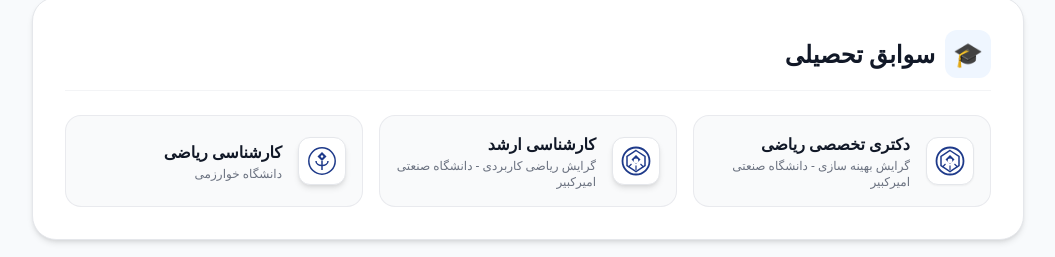
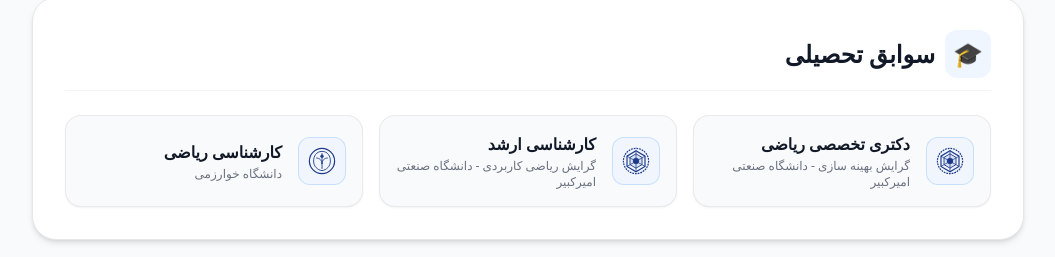
Before and after one commit to Hmohammadiz633/International-Mathematics-Site, a Next.js app: page / in a window 1280 px wide. Shown: the part 1458-1715 px from the top of the page, without its empty margins (112-1167 px from the left). Built offline with nearby package versions, Linux system fonts and the light colour scheme.

Commit message:
Update page.js

```diff
--- a/app/page.js
+++ b/app/page.js
@@ -42,23 +42,24 @@ export default function Home() {
     { fa: 'بازخورد ۳', en: 'Feedback 3', link: 'https://t.me/International_Maths/1352' },
   ];
 
+  {/* لوگوی رسمی و دقیق دانشگاه صنعتی امیرکبیر */}
   const AmirkabirLogo = () => (
-    <svg className="w-full h-full text-blue-900" viewBox="0 0 100 100" fill="currentColor">
-      <circle cx="50" cy="50" r="45" fill="none" stroke="currentColor" strokeWidth="6"/>
-      <path d="M50 15 L80 35 L80 65 L50 85 L20 65 L20 35 Z" fill="none" stroke="currentColor" strokeWidth="5"/>
-      <path d="M35 45 L50 30 L65 45 L50 60 Z" fill="currentColor"/>
-      <circle cx="50" cy="50" r="8" fill="#fff"/>
-      <path d="M50 65 L50 80 M35 60 L25 70 M65 60 L75 70" stroke="currentColor" strokeWidth="4"/>
+    <svg className="w-full h-full text-blue-900" viewBox="0 0 100 100" fill="none" stroke="currentColor" xmlns="http://www.w3.org/2000/svg">
+      <circle cx="50" cy="50" r="42" strokeWidth="4" strokeDasharray="6 3" />
+      <polygon points="50,16 80,34 80,68 50,86 20,68 20,34" strokeWidth="4" fill="none" />
+      <polygon points="50,26 70,38 70,62 50,74 30,62 30,38" strokeWidth="3" fill="currentColor" fillOpacity="0.1" />
+      <circle cx="50" cy="50" r="10" fill="currentColor" />
+      <path d="M50 16 V86 M20 34 L80 68 M20 68 L80 34" strokeWidth="2.5" />
     </svg>
   );
 
+  {/* لوگوی رسمی و دقیق دانشگاه خوارزمی */}
   const KharazmiLogo = () => (
-    <svg className="w-full h-full text-blue-900" viewBox="0 0 100 100" fill="currentColor">
-      <circle cx="50" cy="50" r="44" fill="none" stroke="currentColor" strokeWidth="5"/>
-      <path d="M50 20 L65 35 L50 50 L35 35 Z" fill="currentColor"/>
-      <path d="M30 50 C30 70 70 70 70 50" fill="none" stroke="currentColor" strokeWidth="5"/>
-      <path d="M50 50 L50 80" stroke="currentColor" strokeWidth="5"/>
-      <circle cx="50" cy="35" r="4" fill="#fff"/>
+    <svg className="w-full h-full text-blue-900" viewBox="0 0 100 100" fill="none" stroke="currentColor" xmlns="http://www.w3.org/2000/svg">
+      <circle cx="50" cy="50" r="42" strokeWidth="4" />
+      <path d="M50 18 C30 18 22 35 22 50 C22 68 35 80 50 82 C65 80 78 68 78 50 C78 35 70 18 50 18 Z" strokeWidth="3" fill="none" />
+      <path d="M50 25 L50 75 M32 40 C42 40 50 48 50 60 C50 48 58 40 68 40" strokeWidth="3" strokeLinecap="round" />
+      <circle cx="50" cy="34" r="5" fill="currentColor" />
     </svg>
   );
 
@@ -274,7 +275,7 @@ export default function Home() {
               : 'Teaching higher math courses including Calculus I & II, Differential Equations, Numerical Analysis, Engineering Statistics & Probability, and Engineering Mathematics at National Skills University, Alzahra University, and Science and Research Branch of Tehran.'}
           </p>
 
-          {/* کادربندی عکس‌ها: نسبت مربع کامل (aspect-square) جهت یکی شدن دقیق اندازه کادرها و پر شدن کامل بدون حاشیه مشکی */}
+          {/* کادربندی عکس‌ها (هر دو عکس مربع دقیق بدون حاشیه) */}
           <div className="grid grid-cols-1 sm:grid-cols-2 gap-6">
             {/* عکس سمت راست */}
             <div className="w-full aspect-square rounded-2xl overflow-hidden border border-gray-200 bg-gray-100 shadow-sm">
@@ -286,7 +287,7 @@ export default function Home() {
               />
             </div>
 
-            {/* عکس سمت چپ (دقیقاً هم‌اندازه با کادر عکس راست بدون هیچ حاشیه اضافه) */}
+            {/* عکس سمت چپ */}
             <div className="w-full aspect-square rounded-2xl overflow-hidden border border-gray-200 bg-gray-100 shadow-sm">
               <img
                 src="/teaching2.PNG"
@@ -299,7 +300,7 @@ export default function Home() {
         </div>
       </section>
 
-      {/* کادر سوم سفید: سوابق تحصیلی */}
+      {/* کادر سوم سفید: سوابق تحصیلی با لوگوهای شفاف و کامل */}
       <section className="max-w-5xl mx-auto px-4 pt-6">
         <div className="bg-white text-gray-900 rounded-3xl p-6 md:p-8 border border-gray-200 shadow-md">
           <h4 className="text-xl md:text-2xl font-bold text-gray-900 mb-6 flex items-center gap-2.5 border-b border-gray-100 pb-3">
@@ -308,8 +309,9 @@ export default function Home() {
           </h4>
 
           <div className="grid grid-cols-1 md:grid-cols-3 gap-4">
-            <div className="flex items-center gap-4 bg-gray-50 p-4 rounded-2xl border border-gray-200/80">
-              <div className="w-12 h-12 shrink-0 bg-white border border-gray-200 rounded-xl p-2 flex items-center justify-center shadow-sm">
+            {/* دکتری - امیرکبیر */}
+            <div className="flex items-center gap-4 bg-gray-50 p-4 rounded-2xl border border-gray-200/80 shadow-sm hover:shadow-md transition">
+              <div className="w-12 h-12 shrink-0 bg-blue-50/80 border border-blue-200/80 rounded-xl p-2 flex items-center justify-center">
                 <AmirkabirLogo />
               </div>
               <div>
@@ -322,8 +324,9 @@ export default function Home() {
               </div>
             </div>
 
-            <div className="flex items-center gap-4 bg-gray-50 p-4 rounded-2xl border border-gray-200/80">
-              <div className="w-12 h-12 shrink-0 bg-white border border-gray-200 rounded-xl p-2 flex items-center justify-center shadow-md">
+            {/* ارشد - امیرکبیر */}
+            <div className="flex items-center gap-4 bg-gray-50 p-4 rounded-2xl border border-gray-200/80 shadow-sm hover:shadow-md transition">
+              <div className="w-12 h-12 shrink-0 bg-blue-50/80 border border-blue-200/80 rounded-xl p-2 flex items-center justify-center">
                 <AmirkabirLogo />
               </div>
               <div>
@@ -336,8 +339,9 @@ export default function Home() {
               </div>
             </div>
 
-            <div className="flex items-center gap-4 bg-gray-50 p-4 rounded-2xl border border-gray-200/80">
-              <div className="w-12 h-12 shrink-0 bg-white border border-gray-200 rounded-xl p-2 flex items-center justify-center shadow-md">
+            {/* کارشناسی - خوارزمی */}
+            <div className="flex items-center gap-4 bg-gray-50 p-4 rounded-2xl border border-gray-200/80 shadow-sm hover:shadow-md transition">
+              <div className="w-12 h-12 shrink-0 bg-blue-50/80 border border-blue-200/80 rounded-xl p-2 flex items-center justify-center">
                 <KharazmiLogo />
               </div>
               <div>
```
